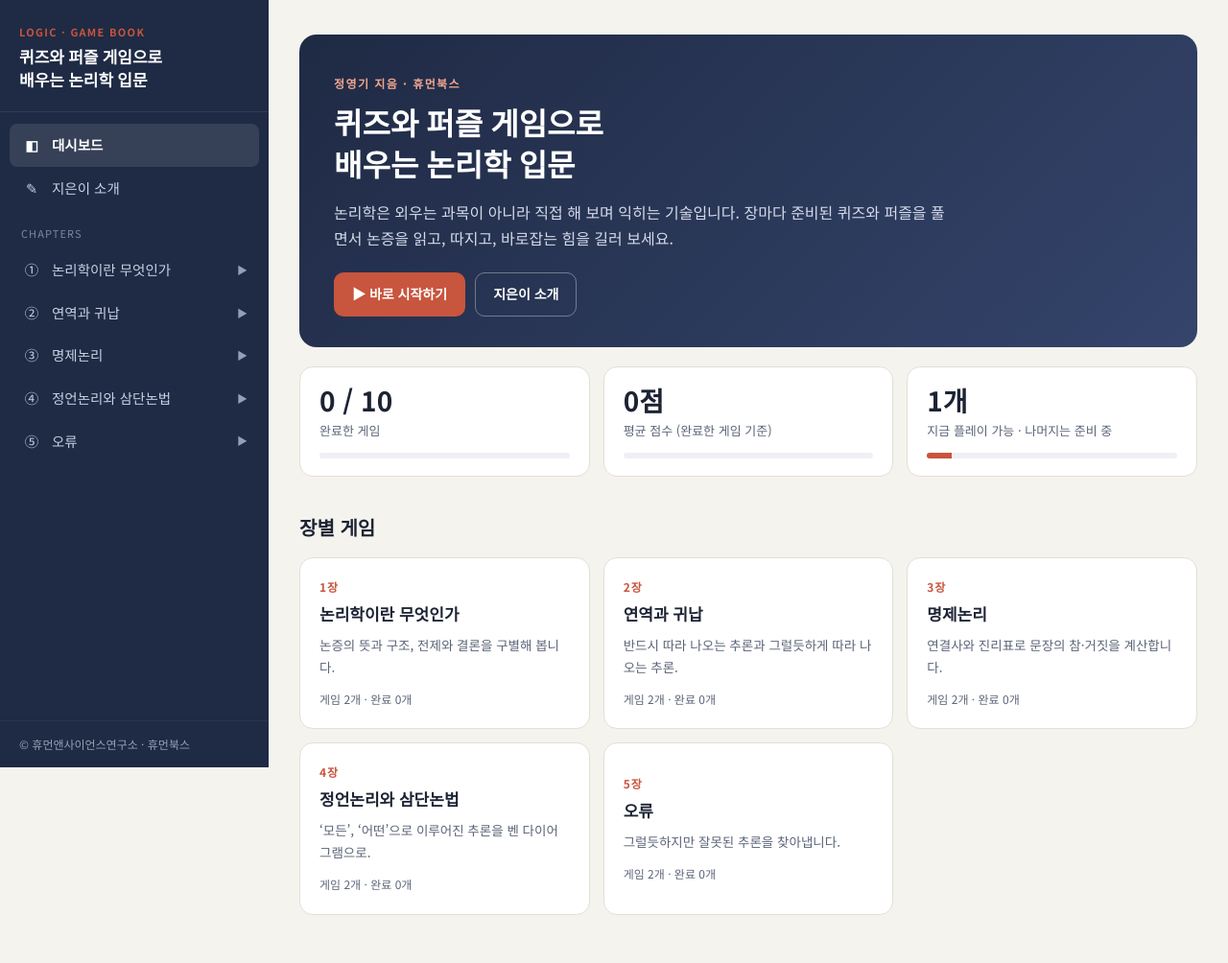
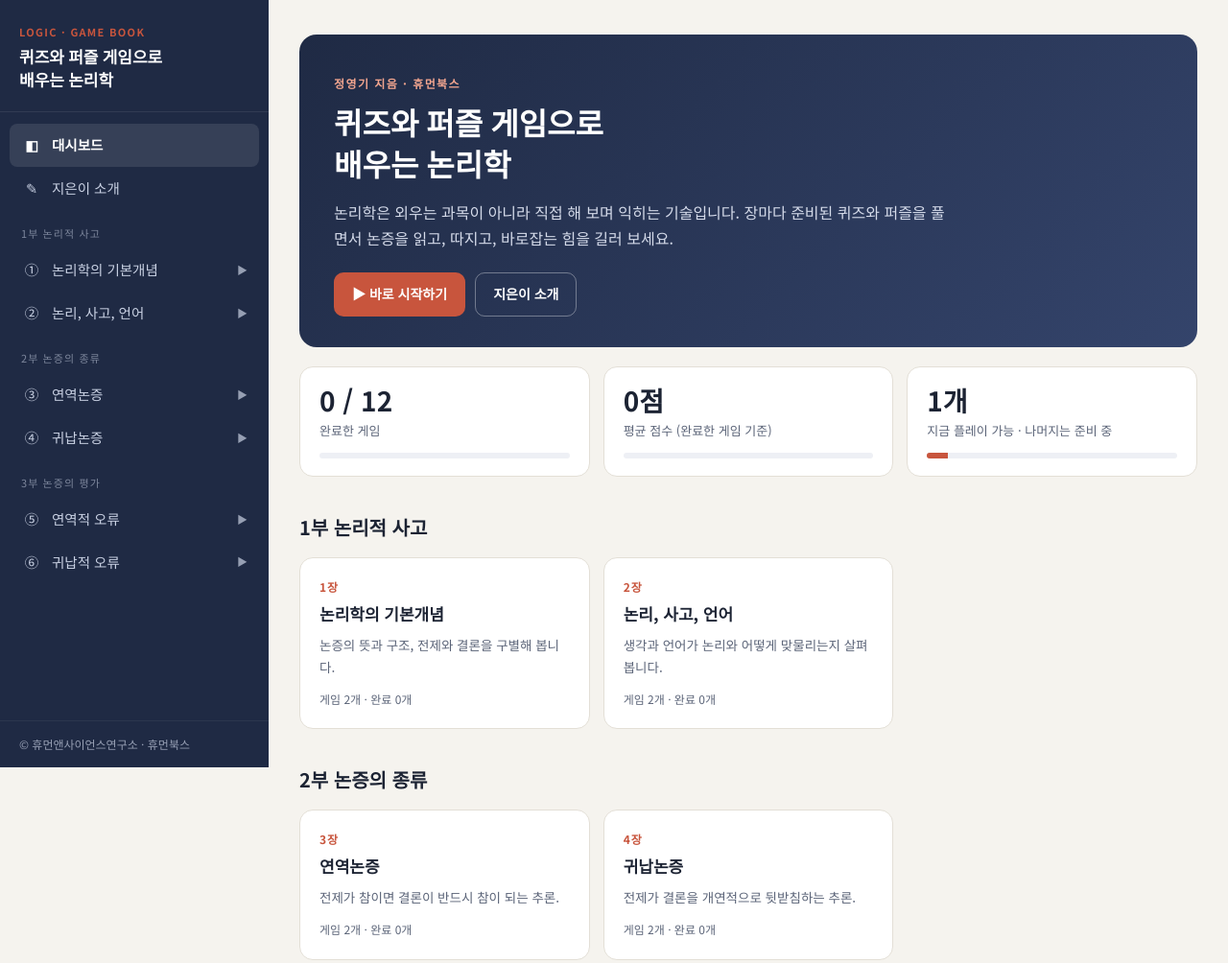
Before and after one commit to jyk901/meta, a plain HTML site: page logic/index.html in a window 1280 px wide. Shown: the top 1004 px of the page at 96% size. Drawn offline with Linux system fonts and the light colour scheme.

Commit message:
제목 변경, 저서 추가, 3부 6장 목차 반영
Co-Authored-By: Claude Opus 5.5 <noreply@anthropic.com>
Claude-Session: https://claude.ai/code/session_01VdJFukV8cnhPJ59UU9rq8K

```diff
--- a/logic/index.html
+++ b/logic/index.html
@@ -3,7 +3,7 @@
 <head>
 <meta charset="utf-8">
 <meta name="viewport" content="width=device-width, initial-scale=1">
-<title>퀴즈와 퍼즐 게임으로 배우는 논리학 입문</title>
+<title>퀴즈와 퍼즐 게임으로 배우는 논리학</title>
 <link rel="preconnect" href="https://fonts.googleapis.com">
 <link rel="preconnect" href="https://fonts.gstatic.com" crossorigin>
 <link rel="stylesheet" href="https://fonts.googleapis.com/css2?family=Noto+Sans+KR:wght@400;500;700;900&family=Noto+Serif+KR:wght@600;700&display=swap">
@@ -145,14 +145,14 @@ h2{font-size:20px;margin:36px 0 14px}
   <aside class="side" id="side">
     <div class="brand" data-go="home">
       <small>LOGIC · GAME BOOK</small>
-      <b>퀴즈와 퍼즐 게임으로<br>배우는 논리학 입문</b>
+      <b>퀴즈와 퍼즐 게임으로<br>배우는 논리학</b>
     </div>
     <nav id="nav"></nav>
     <div class="side-foot">© 휴먼앤사이언스연구소 · 휴먼북스</div>
   </aside>
   <div class="scrim" id="scrim"></div>
   <main>
-    <div class="topbar"><button id="menuBtn" aria-label="메뉴 열기">☰</button><span>퀴즈와 퍼즐 게임으로 배우는 논리학 입문</span></div>
+    <div class="topbar"><button id="menuBtn" aria-label="메뉴 열기">☰</button><span>퀴즈와 퍼즐 게임으로 배우는 논리학</span></div>
     <div class="content" id="view"></div>
   </main>
 </div>
@@ -164,7 +164,7 @@ h2{font-size:20px;margin:36px 0 14px}
    - questions 가 있으면 바로 플레이 가능, 없으면 '준비 중'으로 표시됩니다.
    ========================================================= */
 const CHAPTERS = [
-  { id:"c1", no:"1장", title:"논리학이란 무엇인가", desc:"논증의 뜻과 구조, 전제와 결론을 구별해 봅니다.", icon:"①",
+  { id:"c1", part:"1부 논리적 사고", no:"1장", title:"논리학의 기본개념", desc:"논증의 뜻과 구조, 전제와 결론을 구별해 봅니다.", icon:"①",
     games:[
       { id:"c1g1", title:"논증 찾기 퀴즈", type:"퀴즈",
         questions:[
@@ -185,14 +185,16 @@ const CHAPTERS = [
         ]},
       { id:"c1g2", title:"전제·결론 분류 퍼즐", type:"퍼즐" }
     ]},
-  { id:"c2", no:"2장", title:"연역과 귀납", desc:"반드시 따라 나오는 추론과 그럴듯하게 따라 나오는 추론.", icon:"②",
-    games:[ { id:"c2g1", title:"연역일까 귀납일까?", type:"퀴즈" }, { id:"c2g2", title:"타당성 판정 게임", type:"게임" } ]},
-  { id:"c3", no:"3장", title:"명제논리", desc:"연결사와 진리표로 문장의 참·거짓을 계산합니다.", icon:"③",
-    games:[ { id:"c3g1", title:"논리 연결사 짝 맞추기", type:"게임" }, { id:"c3g2", title:"진리표 퍼즐", type:"퍼즐" } ]},
-  { id:"c4", no:"4장", title:"정언논리와 삼단논법", desc:"‘모든’, ‘어떤’으로 이루어진 추론을 벤 다이어그램으로.", icon:"④",
-    games:[ { id:"c4g1", title:"벤 다이어그램 색칠하기", type:"퍼즐" }, { id:"c4g2", title:"삼단논법 판정 퀴즈", type:"퀴즈" } ]},
-  { id:"c5", no:"5장", title:"오류", desc:"그럴듯하지만 잘못된 추론을 찾아냅니다.", icon:"⑤",
-    games:[ { id:"c5g1", title:"오류 탐정", type:"게임" }, { id:"c5g2", title:"오류 이름 맞히기", type:"퀴즈" } ]}
+  { id:"c2", part:"1부 논리적 사고", no:"2장", title:"논리, 사고, 언어", desc:"생각과 언어가 논리와 어떻게 맞물리는지 살펴봅니다.", icon:"②",
+    games:[ { id:"c2g1", title:"언어의 기능 맞히기", type:"퀴즈" }, { id:"c2g2", title:"애매어·모호어 찾기", type:"게임" } ]},
+  { id:"c3", part:"2부 논증의 종류", no:"3장", title:"연역논증", desc:"전제가 참이면 결론이 반드시 참이 되는 추론.", icon:"③",
+    games:[ { id:"c3g1", title:"타당성 판정 게임", type:"게임" }, { id:"c3g2", title:"진리표 퍼즐", type:"퍼즐" } ]},
+  { id:"c4", part:"2부 논증의 종류", no:"4장", title:"귀납논증", desc:"전제가 결론을 개연적으로 뒷받침하는 추론.", icon:"④",
+    games:[ { id:"c4g1", title:"연역일까 귀납일까?", type:"퀴즈" }, { id:"c4g2", title:"귀납 강도 순위 퍼즐", type:"퍼즐" } ]},
+  { id:"c5", part:"3부 논증의 평가", no:"5장", title:"연역적 오류", desc:"형식이 잘못되어 생기는 오류를 찾아냅니다.", icon:"⑤",
+    games:[ { id:"c5g1", title:"형식적 오류 탐정", type:"게임" }, { id:"c5g2", title:"오류 이름 맞히기", type:"퀴즈" } ]},
+  { id:"c6", part:"3부 논증의 평가", no:"6장", title:"귀납적 오류", desc:"성급한 일반화처럼 근거가 약한 추론을 가려냅니다.", icon:"⑥",
+    games:[ { id:"c6g1", title:"귀납 오류 탐정", type:"게임" }, { id:"c6g2", title:"성급한 일반화 찾기", type:"퀴즈" } ]}
 ];
 
 /* ---------- 진행 기록 (이 브라우저에만 저장) ---------- */
@@ -211,8 +213,10 @@ function renderNav(){
   const nav = document.getElementById("nav");
   let h = `<button class="nav-item" data-go="home"><span class="ico">◧</span>대시보드</button>
            <button class="nav-item" data-go="author"><span class="ico">✎</span>지은이 소개</button>
-           <div class="nav-label">CHAPTERS</div>`;
+           `;
+  let part = "";
   for(const c of CHAPTERS){
+    if(c.part !== part){ part = c.part; h += `<div class="nav-label">${part}</div>`; }
     const open = current.startsWith(c.id) ? " open" : "";
     h += `<div class="group${open}" data-group="${c.id}">
       <button class="nav-item" data-toggle="${c.id}"><span class="ico">${c.icon}</span>${c.title}<span class="caret">▶</span></button>
@@ -260,7 +264,7 @@ function viewHome(){
   return `
   <section class="hero">
     <small>정영기 지음 · 휴먼북스</small>
-    <h1>퀴즈와 퍼즐 게임으로<br>배우는 논리학 입문</h1>
+    <h1>퀴즈와 퍼즐 게임으로<br>배우는 논리학</h1>
     <p>논리학은 외우는 과목이 아니라 직접 해 보며 익히는 기술입니다. 장마다 준비된 퀴즈와 퍼즐을 풀면서 논증을 읽고, 따지고, 바로잡는 힘을 길러 보세요.</p>
     <div class="btns">
       <button class="btn" onclick="go('${first.id}')">▶ 바로 시작하기</button>
@@ -272,13 +276,13 @@ function viewHome(){
     <div class="stat"><b>${avg}점</b><span>평균 점수 (완료한 게임 기준)</span><div class="bar"><i style="width:${avg}%"></i></div></div>
     <div class="stat"><b>${ready}개</b><span>지금 플레이 가능 · 나머지는 준비 중</span><div class="bar"><i style="width:${total?ready/total*100:0}%"></i></div></div>
   </div>
-  <h2>장별 게임</h2>
-  <div class="grid">${CHAPTERS.map(c => {
+  ${[...new Set(CHAPTERS.map(c => c.part))].map(pt => `<h2>${pt}</h2>
+  <div class="grid">${CHAPTERS.filter(c => c.part === pt).map(c => {
     const d = c.games.filter(g => progress[g.id]).length;
     return `<button class="ch" onclick="go('${c.games[0].id}')">
       <div class="n">${c.no}</div><h3>${c.title}</h3><p>${c.desc}</p>
       <div class="meta">게임 ${c.games.length}개 · 완료 ${d}개</div></button>`;
-  }).join("")}</div>`;
+  }).join("")}</div>`).join("")}`;
 }
 
 /* ---------- 지은이 소개 ---------- */
@@ -287,13 +291,14 @@ function viewAuthor(){
     ["AI와 비판적 사고","커뮤니케이션북스",""],["논리적 사고와 표현","에이치북스",""],
     ["철학과 영상문화","해피&북스",""],["논리와 사고","충남대학교 출판문화원",""],
     ["귀납논리와 과학철학","철학과 현실사","공저"],["논리와 진리","철학과 현실사","공저"],
-    ["역사와 고전의 창으로 본 21세기 공공리더십","박영사","공저"]
+    ["역사와 고전의 창으로 본 21세기 공공리더십","박영사","공저"],
+    ["인문학 독서토론 20","",""]
   ];
   const trans = [
     ["현대경험주의와 분석철학","고려대학교 출판부","공역"],
     ["근대 철학사 — 데카르트에서 칸트까지","서광사","공역"],["공학철학","서광사",""]
   ];
-  const li = a => a.map(([t,p,k]) => `<li><em>『${t}』</em>${k?`<span class="kind">${k}</span>`:""}<span class="pub">${p}</span></li>`).join("");
+  const li = a => a.map(([t,p,k]) => `<li><em>『${t}』</em>${k?`<span class="kind">${k}</span>`:""}${p?`<span class="pub">${p}</span>`:""}</li>`).join("");
   return `
   <div class="crumb">대시보드 › 지은이 소개</div>
   <h1>지은이 소개</h1>
@@ -318,7 +323,7 @@ function viewAuthor(){
 /* ---------- 퀴즈 엔진 ---------- */
 function startGame(g){
   const v = document.getElementById("view");
-  const head = `<div class="crumb">${g.ch.no} ${g.ch.title} › ${g.title}</div>`;
+  const head = `<div class="crumb">${g.ch.part} › ${g.ch.no} ${g.ch.title} › ${g.title}</div>`;
   if(!g.questions){
     v.innerHTML = `${head}<h1>${g.title}</h1>
       <div class="card soon"><div class="big">🧩</div><p><b>준비 중인 ${g.type}입니다.</b><br>곧 이곳에서 플레이할 수 있어요.</p>
```
